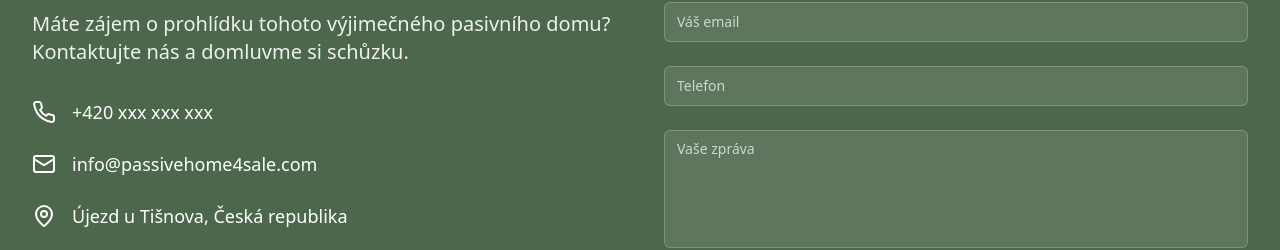
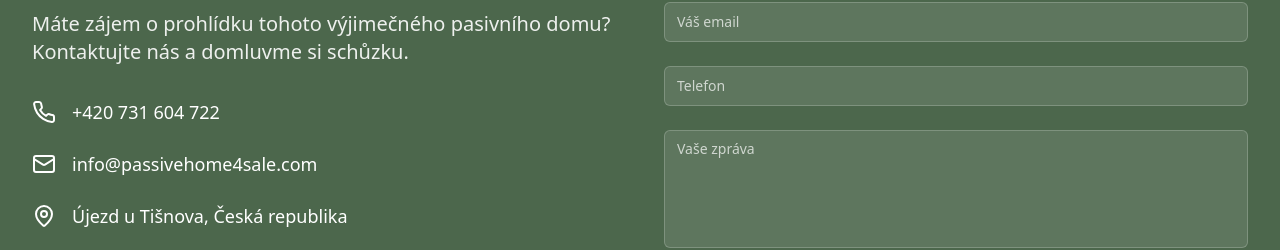
Before and after one commit to DavidKrecek/dreamy-passive-home-showcase, a React (Vite) app: page / in a window 1280 px wide. Shown: the part 2522-2772 px from the top of the page. Built offline with nearby package versions, Linux system fonts and the light colour scheme.

Commit message:
Visual edit in Lovable
Edited UI in Lovable

```diff
--- a/src/components/ContactSection.tsx
+++ b/src/components/ContactSection.tsx
@@ -17,7 +17,7 @@ const ContactSection = () => {
             <div className="space-y-6">
               <div className="flex items-center space-x-4">
                 <Phone className="h-6 w-6" />
-                <span className="text-lg">+420 xxx xxx xxx</span>
+                <span className="text-lg">+420 731 604 722</span>
               </div>
               <div className="flex items-center space-x-4">
                 <Mail className="h-6 w-6" />
```
